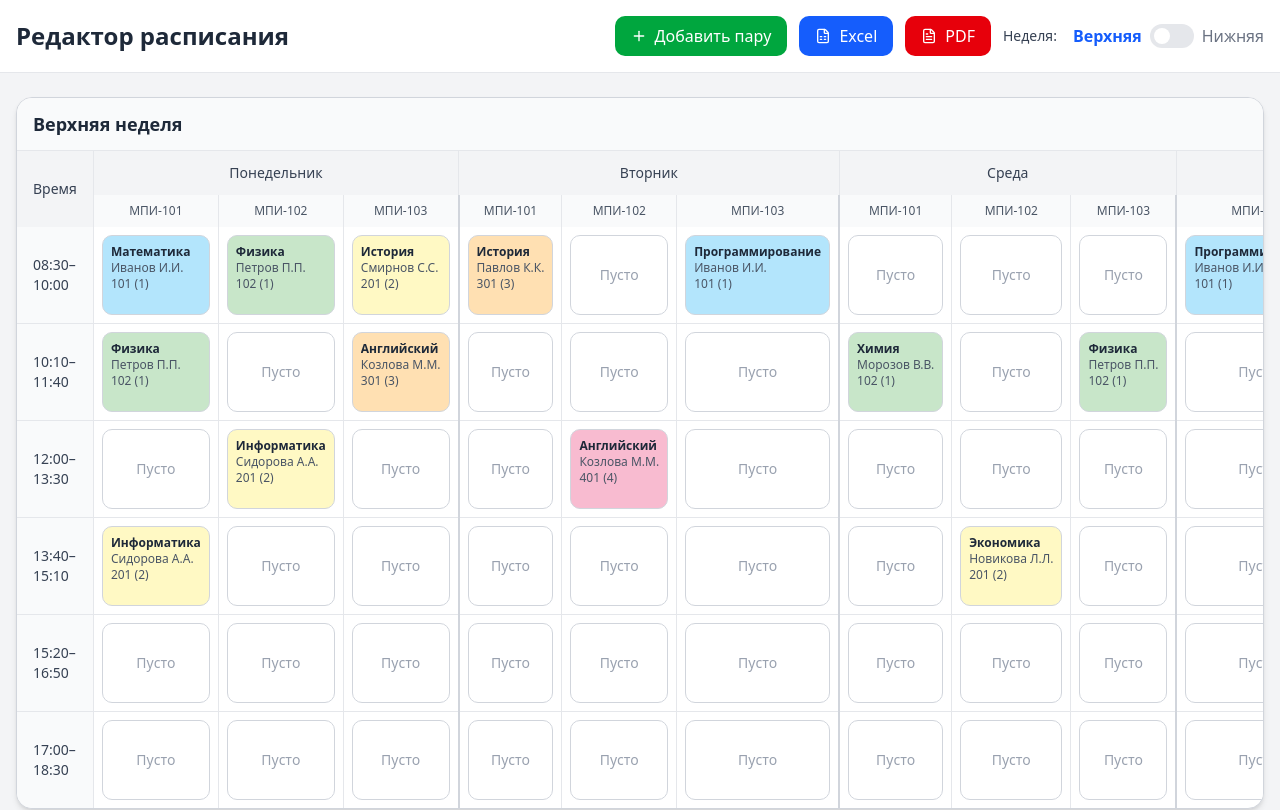
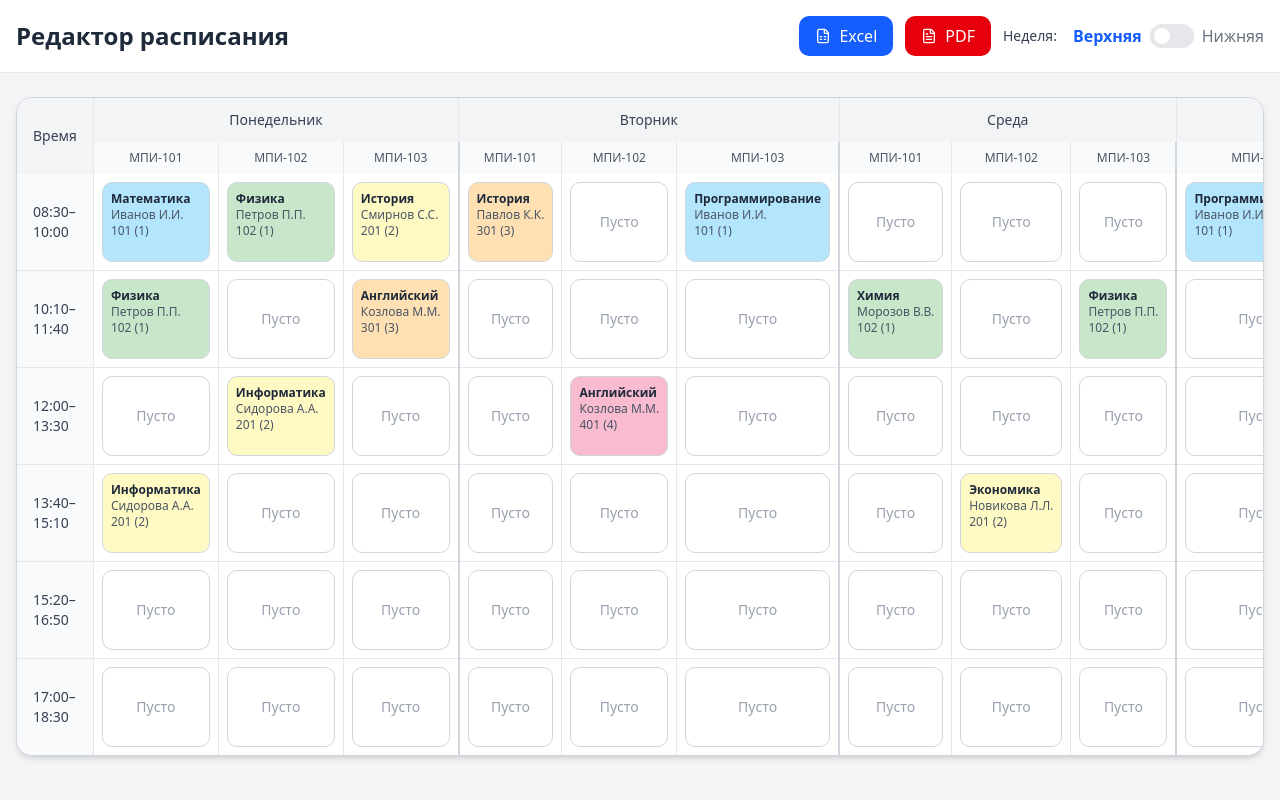
Before and after one commit to E6YJI6EK/schedule-editor-app, a Vue app: page / in a window 1280 px wide. Shown: the top 810 px of the page. Built offline with nearby package versions, Linux system fonts and the light colour scheme.

Commit message:
remove unnecessary components, add switch between week types

```diff
--- a/src/components/ScheduleTable.vue
+++ b/src/components/ScheduleTable.vue
@@ -1,11 +1,5 @@
 <template>
   <div class="bg-white rounded-2xl shadow-md border border-gray-300 overflow-hidden">
-    <div class="bg-gray-50 px-4 py-3 border-b border-gray-200">
-      <h2 class="text-lg font-semibold text-gray-800">
-        {{ weekType === 'upperWeek' ? 'Верхняя неделя' : 'Нижняя неделя' }}
-      </h2>
-    </div>
-
     <div class="overflow-x-auto">
       <table class="w-full">
         <thead>
--- a/src/components/Toolbar.vue
+++ b/src/components/Toolbar.vue
@@ -5,14 +5,6 @@
     </div>
 
     <div class="flex items-center space-x-3">
-      <button
-        @click="addNewClass"
-        class="flex items-center px-4 py-2 bg-green-600 text-white rounded-lg hover:bg-green-700 transition-colors"
-      >
-        <Plus class="w-4 h-4 mr-2" />
-        Добавить пару
-      </button>
-
       <button
         @click="exportToExcel"
         class="flex items-center px-4 py-2 bg-blue-600 text-white rounded-lg hover:bg-blue-700 transition-colors"
@@ -43,11 +35,6 @@ import { exportToPDF as exportPDF } from '@/utils/exportPDF';
 
 const scheduleStore = useScheduleStore();
 
-const addNewClass = () => {
-  // This will be handled by the ScheduleCell component
-  console.log('Add new class functionality');
-};
-
 const exportToExcel = () => {
   exportExcel(scheduleStore.schedule, scheduleStore.currentWeek);
 };
--- a/src/views/ScheduleView.vue
+++ b/src/views/ScheduleView.vue
@@ -4,25 +4,31 @@
 
     <div class="container mx-auto px-4 py-6 space-y-8">
       <ScheduleTable
-        week-type="upperWeek"
-        :data="scheduleStore.getWeekData('upperWeek')"
+        :week-type="
+          scheduleStore.currentWeek === 'upper' ? 'upperWeek' : 'lowerWeek'
+        "
+        :data="
+          scheduleStore.getWeekData(
+            scheduleStore.currentWeek === 'upper' ? 'upperWeek' : 'lowerWeek'
+          )
+        "
         :colors="roomColors"
       />
 
-      <ScheduleTable
+      <!-- <ScheduleTable
         week-type="lowerWeek"
         :data="scheduleStore.getWeekData('lowerWeek')"
         :colors="roomColors"
-      />
+      /> -->
     </div>
   </div>
 </template>
 
 <script setup>
-import { useScheduleStore } from '@/stores/scheduleStore';
-import { roomColors } from '@/utils/mockData';
-import Toolbar from '@/components/Toolbar.vue';
-import ScheduleTable from '@/components/ScheduleTable.vue';
+import { useScheduleStore } from "@/stores/scheduleStore";
+import { roomColors } from "@/utils/mockData";
+import Toolbar from "@/components/Toolbar.vue";
+import ScheduleTable from "@/components/ScheduleTable.vue";
 
 const scheduleStore = useScheduleStore();
 </script>
```
